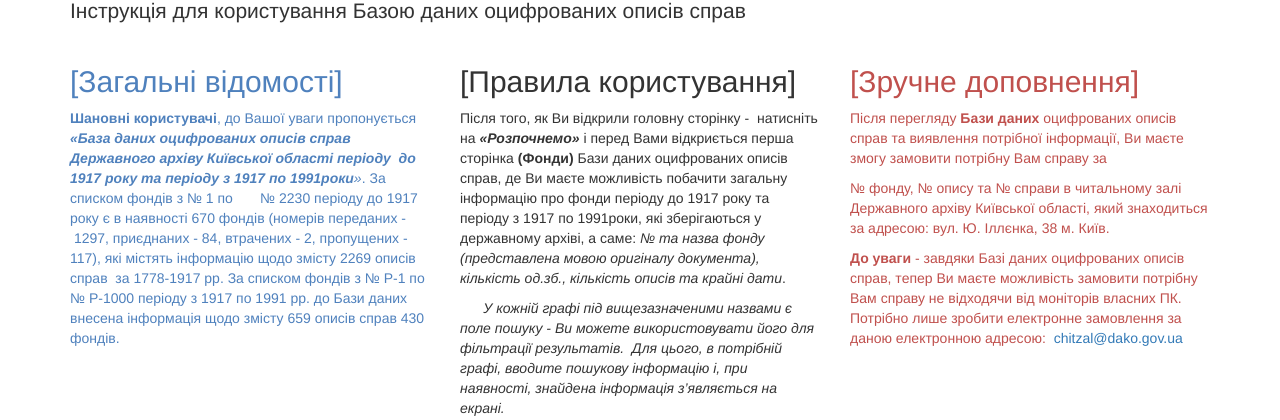
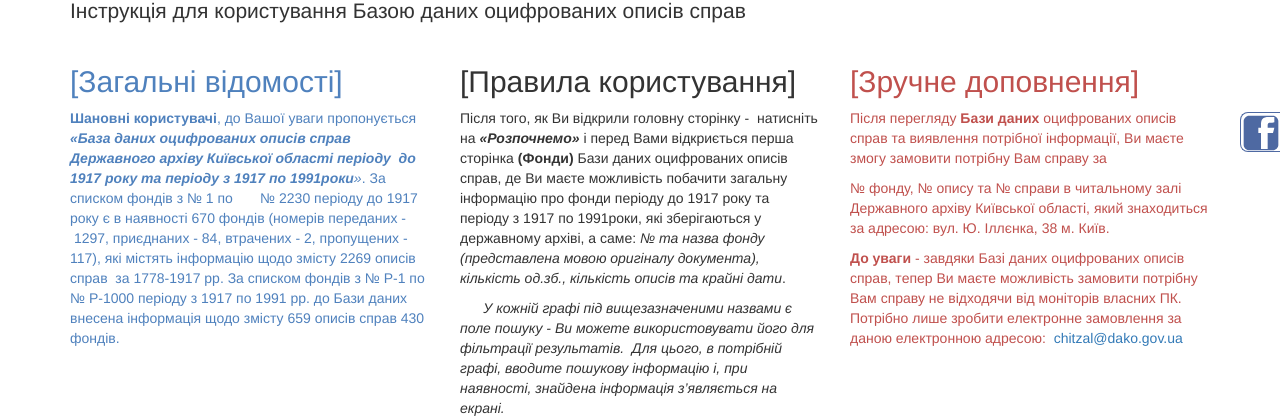
Before and after one commit to dakogovua/opisi-dako, a Yii app: template views/site/index.php in a window 1280 px wide. Shown: the part 498-918 px from the top of the page. Run offline with PHP 8.4 and a stand-in for Yii, Linux system fonts and the light colour scheme; the template is opened without the code that fills it, so the values that code supplies are empty; some libraries are stand-ins or nearby versions.

Commit message:
added FB

```diff
--- a/views/layouts/main.php
+++ b/views/layouts/main.php
@@ -82,6 +82,18 @@ $this->title = Yii::$app->name;
         <?= Alert::widget() ?>
         <?= $content ?>
     </div>
+
+    <div class="badge_1">
+        <a href="https://www.facebook.com/%D0%94%D0%B5%D1%80%D0%B6%D0%B0%D0%B2%D0%BD%D0%B8%D0%B9-%D0%B0%D1%80%D1%85%D1%96%D0%B2-%D0%9A%D0%B8%D1%97%D0%B2%D1%81%D1%8C%D0%BA%D0%BE%D1%97-%D0%BE%D0%B1%D0%BB%D0%B0%D1%81%D1%82%D1%96-373819276287048/">
+            <svg xmlns="http://www.w3.org/2000/svg" xml:space="preserve" width="40px" height="40px" version="1.1" style="shape-rendering:geometricPrecision; text-rendering:geometricPrecision; image-rendering:optimizeQuality; fill-rule:evenodd; clip-rule:evenodd" viewBox="0 0 30 30" xmlns:xlink="http://www.w3.org/1999/xlink">
+
+  <path class="logo_fb" d="M6 2l18 0c2,0 4,2 4,4l0 18c0,2 -2,4 -4,4l-18 0c-2,0 -4,-2 -4,-4l0 -18c0,-2 2,-4 4,-4zm14 7c0,-3 3,-1 5,-2l0 -4c-1,0 -3,0 -4,0 -5,0 -6,2 -6,6l0 2 -2 0 0 4 2 0 0 12 5 0 0 -12 4 0 1 -4 -5 0 0 -2z"></path>
+
+</svg></a>
+
+
+    </div>
+
 </div>
 
 <footer class="footer">
```
